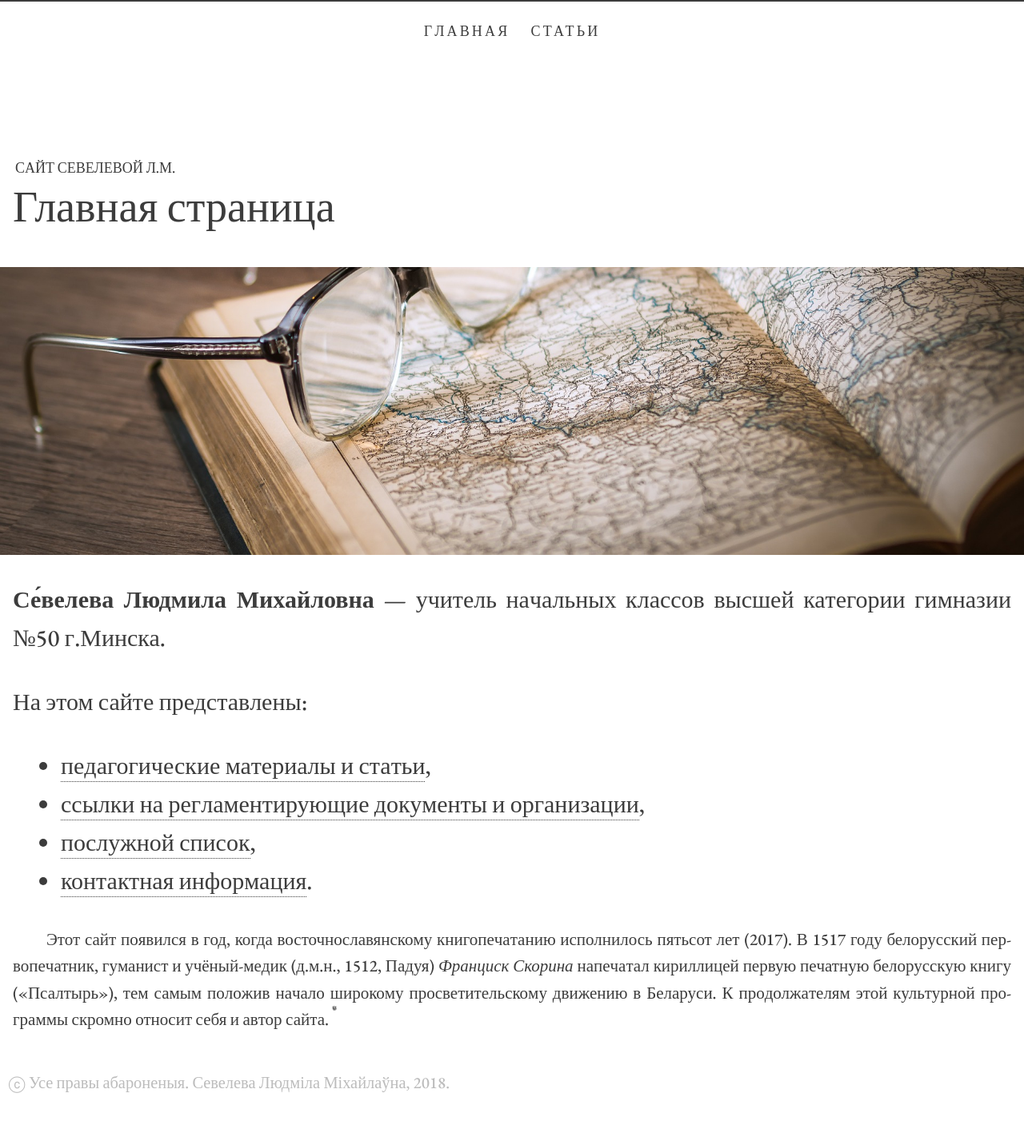
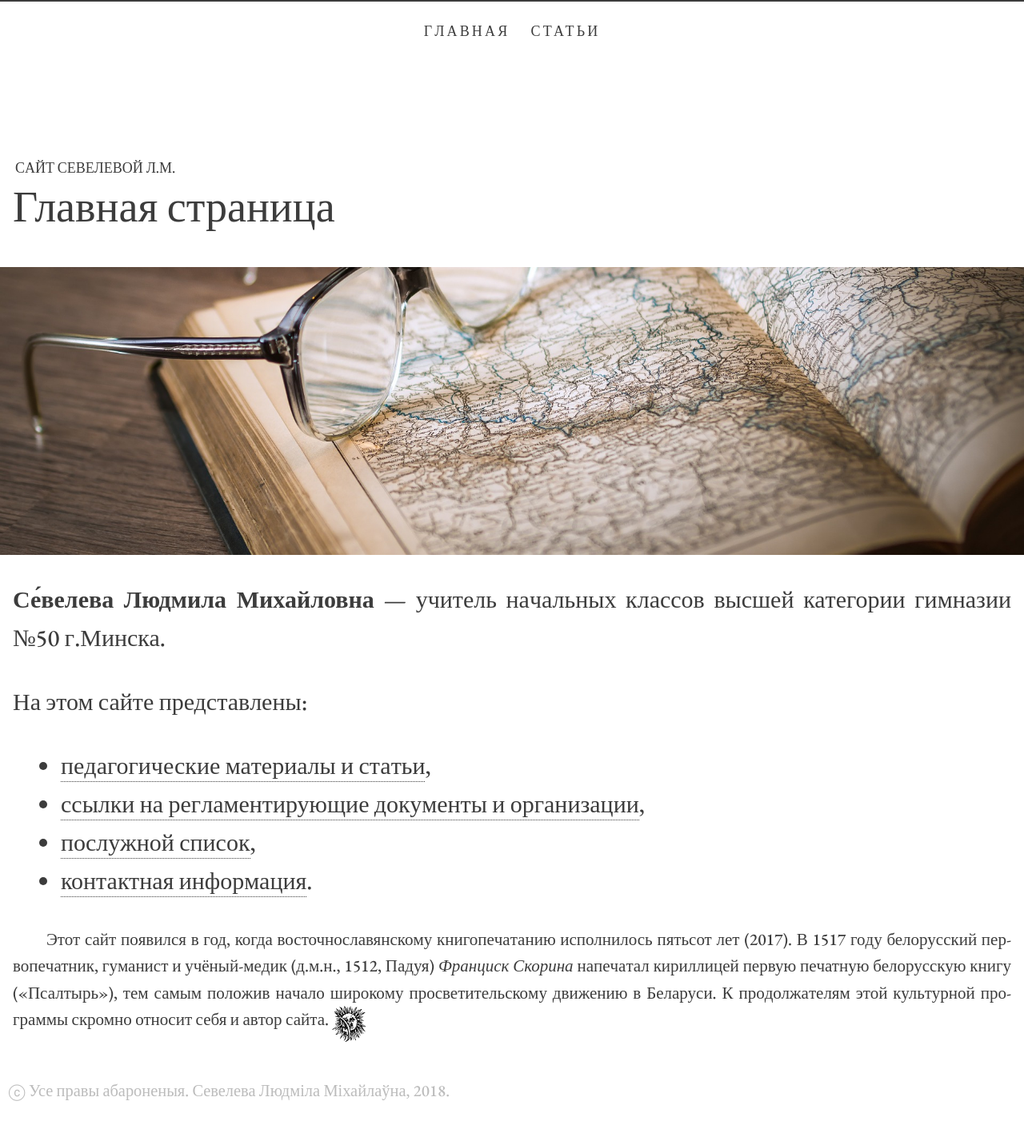
Before and after one commit to seveleva/seveleva, a Jekyll site: the page built from index.md, in a window 1280 px wide. Shown: the whole page at 80% size. Built offline with Jekyll 4.4.1, drawn with Linux system fonts in a browser that asks for light colours.

Commit message:
Update index.md

```diff
--- a/index.md
+++ b/index.md
@@ -17,4 +17,4 @@ navtitle: Главная
 * [по­служ­ной спи­сок](cv),<BR>
 * [кон­такт­ная ин­фор­ма­ция](contacts).
 
-<div style="font-size: 70%; text-align: justify; text-indent: 2em;">Этот сайт по­явил­ся в год, ко­гда вос­точ­но­сла­вян­с­ко­му кни­го­пе­ча­та­нию ис­пол­ни­лось пять­сот лет (2017). В 1517 го­ду бе­ло­рус­ский пер­во­пе­чат­ник, гу­ма­нист и учё­ный-ме­дик (д.м.н., 1512, Па­дуя) <i>Фран­циск Ско­ри­на</i> на­пе­ча­тал ки­рил­ли­цей пер­вую пе­чат­ную бе­ло­рус­скую кни­гу («Псал­тырь»), тем са­мым по­ло­жив на­ча­ло ши­ро­ко­му про­све­ти­тель­ско­му дви­же­нию в Бе­ла­ру­си. К про­дол­жа­те­лям этой куль­тур­ной про­грам­мы скром­но от­но­сит се­бя и ав­тор сай­та. <img style="width:0.25em;" src="http://seveleva.com/img/avatarBl.svg" align="top"> </div>
+<div style="font-size: 70%; text-align: justify; text-indent: 2em;">Этот сайт по­явил­ся в год, ко­гда вос­точ­но­сла­вян­с­ко­му кни­го­пе­ча­та­нию ис­пол­ни­лось пять­сот лет (2017). В 1517 го­ду бе­ло­рус­ский пер­во­пе­чат­ник, гу­ма­нист и учё­ный-ме­дик (д.м.н., 1512, Па­дуя) <i>Фран­циск Ско­ри­на</i> на­пе­ча­тал ки­рил­ли­цей пер­вую пе­чат­ную бе­ло­рус­скую кни­гу («Псал­тырь»), тем са­мым по­ло­жив на­ча­ло ши­ро­ко­му про­све­ти­тель­ско­му дви­же­нию в Бе­ла­ру­си. К про­дол­жа­те­лям этой куль­тур­ной про­грам­мы скром­но от­но­сит се­бя и ав­тор сай­та. <img style="width:2em;" src="http://seveleva.com/img/avatarBl.svg" align="top"> </div>
```
